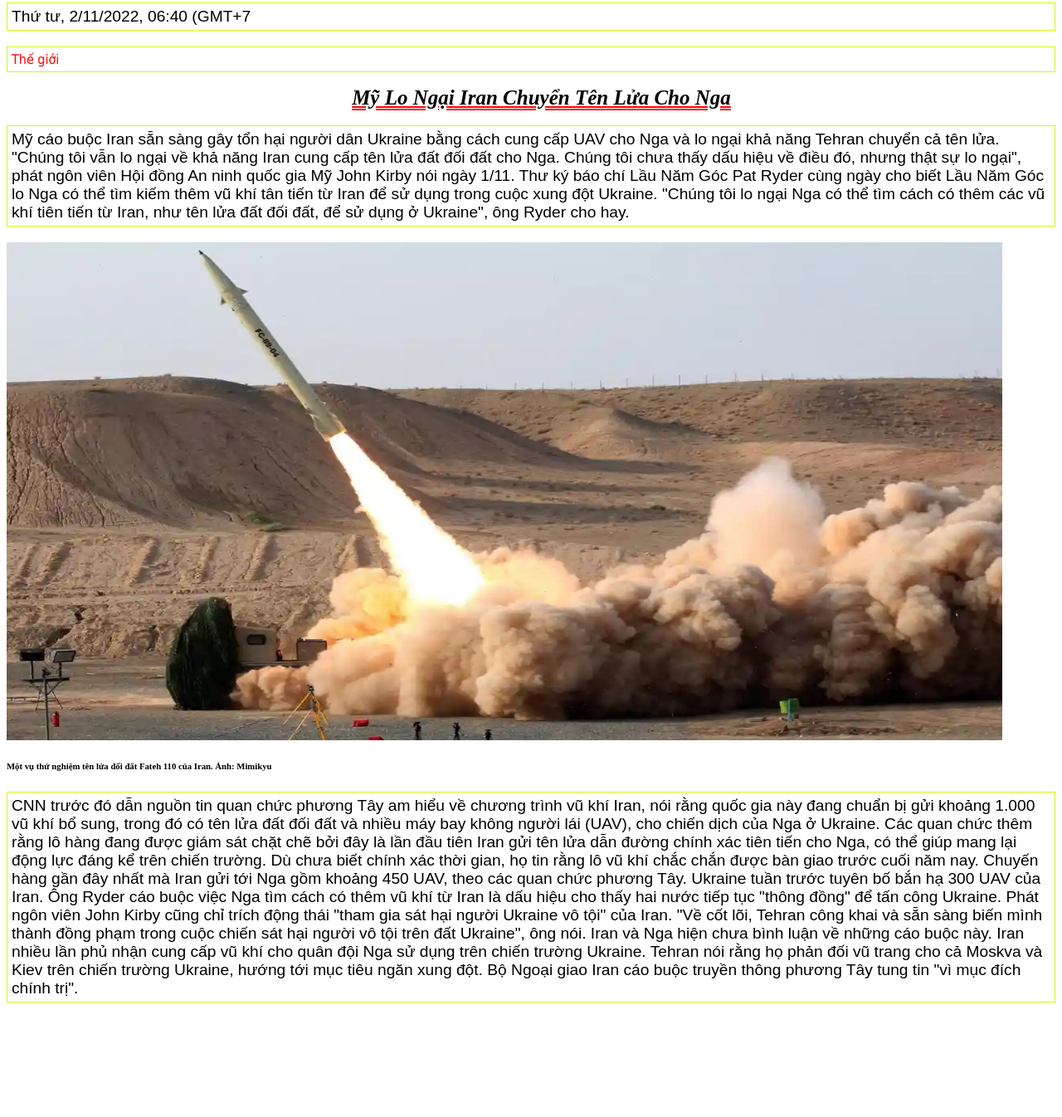
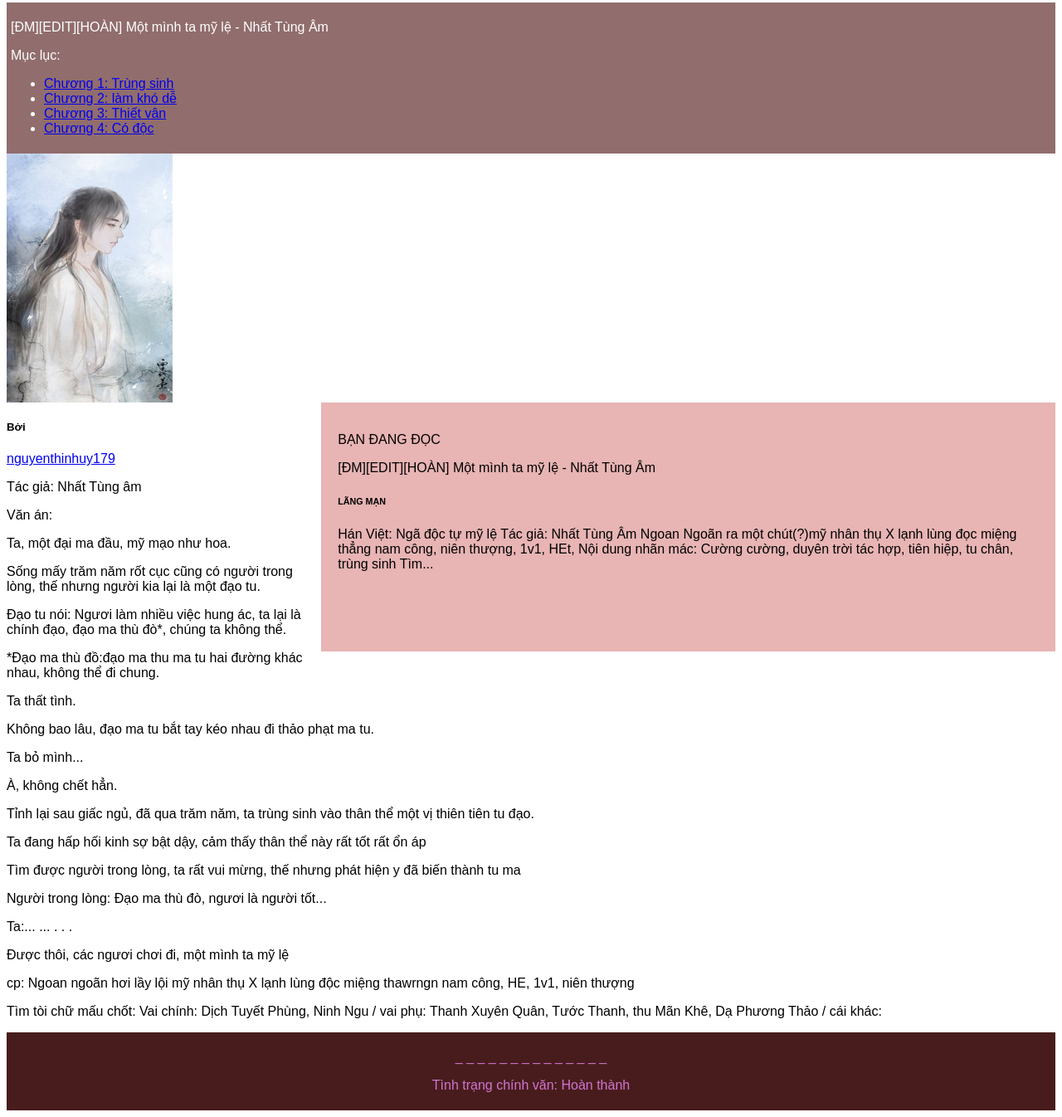
Before and after one commit to ttduong1/baiTapCss, a plain HTML site: page css.html in a window 1280 px wide. Shown: the part 5-1351 px from the top of the page at 83% size. Before the commit the page ends 1232 px from the top, so only its background shows below. Drawn offline with Linux system fonts and the light colour scheme.

Commit message:
https://github.com/ttduong1/truyenngan.css.git

```diff
--- a/css.html
+++ b/css.html
@@ -1,45 +1,112 @@
 <html lang="en">
     <head>
         <meta charset="UTF-8">
-        <title>Title</title>
+        <meta name="viewport" content="width=device-width, initial-scale=1">
+<style>
+* {
+  box-sizing: border-box;
+}
+
+body {
+  font-family: Arial;
+}
+
+/* Style the header */
+header {
+  background-color: rgb(145, 109, 109);
+  padding: 5px;s
+  font-size: 5px;
+  color: white;
+}
+article {
+  float: right;
+  padding: 20px;
+  width: 70%;
+  background-color: #e8b4b4;
+  top: 200%;
+  height: 300px; /* only for demonstration, should be removed */
+}
+/* Style the footer */
+footer {
+  background-color: rgb(72, 28, 28);
+  padding: 5px;
+  text-align: center;
+  color: rgb(209, 116, 210);
+}
+        <title>Story</title>
         <style>
             h1 {
+                color: rgb(242, 12, 12);
+                margin-left: 30px;
+                text-align: center;
+                text-transform: capitalize;
+                font-size: 20px;
+                font-style: oblique;
+            }
+            h2 {
                 color: rgb(0, 0, 0);
-                margin-left: 25px;
-                text-align: center;
-                text-decoration: underline red double;
+                margin-left: 30px;
                 text-transform: capitalize;
-                font-size: 25px;
+                font-size: 20px;
                 font-style: oblique;
             }
         </style>
         <link rel="stylesheet" href="style.css">
+        </head>
+        <body>
+            <header>
+            <P>[ĐM][EDIT][HOÀN] Một mình ta mỹ lệ - Nhất Tùng Âm
+                <p>Mục lục:</p>
+            <ul>
+             <li><a href="https://www.wattpad.com/1125841053-%C4%91m-edit-ho%C3%A0n-m%E1%BB%99t-m%C3%ACnh-ta-m%E1%BB%B9-l%E1%BB%87-nh%E1%BA%A5t-t%C3%B9ng-%C3%A2m">Chương 1: Trùng sinh</a></li>
+             <li><a href="https://www.wattpad.com/1126272452-%C4%91m-edit-ho%C3%A0n-m%E1%BB%99t-m%C3%ACnh-ta-m%E1%BB%B9-l%E1%BB%87-nh%E1%BA%A5t-t%C3%B9ng-%C3%A2m">Chương 2: làm khó dễ</a></li>
+             <li><a href="https://www.wattpad.com/1126723188-%C4%91m-edit-ho%C3%A0n-m%E1%BB%99t-m%C3%ACnh-ta-m%E1%BB%B9-l%E1%BB%87-nh%E1%BA%A5t-t%C3%B9ng-%C3%A2m">Chương 3: Thiết vân</a></li>
+             <li><a href="https://www.wattpad.com/1127192842-%C4%91m-edit-ho%C3%A0n-m%E1%BB%99t-m%C3%ACnh-ta-m%E1%BB%B9-l%E1%BB%87-nh%E1%BA%A5t-t%C3%B9ng-%C3%A2m">Chương 4: Có độc</a></li>
+            </ul>
+            </P>
+            </header>
+            <section>
+            <img src="/16a1ef259d92bdb3585344425817.jpg" width="200" height="300">
+            </section>
+                <article>
+                <p>BẠN ĐANG ĐỌC</p>
+                <P>[ĐM][EDIT][HOÀN] Một mình ta mỹ lệ - Nhất Tùng Âm</P>
+                <p><h6>LÃNG MẠN</h6></p>
+                <P>Hán Việt: Ngã độc tự mỹ lệ Tác giả: Nhất Tùng Âm Ngoan Ngoãn ra
+                    một chút(?)mỹ nhân thụ X lạnh lùng đọc miệng thẳng nam công,
+                    niên thượng, 1v1, HEt, Nội dung nhãn mác: Cường cường, duyên
+                    trời tác hợp, tiên hiệp, tu chân, trùng sinh Tìm...
+                </P>
+                </article>
+             <h5>Bởi</h5><a href="https://www.wattpad.com/user/nguyenthinhuy179">nguyenthinhuy179</a>
+             <P>Tác giả: Nhất Tùng âm</P>
+             <p>Văn án:</p>
+             <P>Ta, một đại ma đầu, mỹ mạo như hoa.</P>
+             <p>Sống mấy trăm năm rốt cục cũng có người trong lòng, thế nhưng người kia lại
+                là một đạo tu.</p>
+             <p>Đạo tu nói: Ngươi làm nhiều việc hung ác, ta lại là chính đạo, đạo ma thù đò*,
+                chúng ta không thể.</p>
+             <p>*Đạo ma thù đồ:đạo ma thu ma tu hai đường khác nhau, không thể đi chung.</p>
+             <p>Ta thất tình.</p>
+             <p>Không bao lâu, đạo ma tu bắt tay kéo nhau đi thảo phạt ma tu.</p>
+             <p>Ta bỏ mình...</p>
+             <p>À, không chết hẳn.</p>
+             <p>Tỉnh lại sau giấc ngủ, đã qua trăm năm, ta trùng sinh vào thân thể một vị
+                thiên tiên tu đạo.</p>
+             <p>Ta đang hấp hối kinh sợ bật dậy, cảm thấy thân thể này rất tốt rất ổn áp</p>
+             <p>Tìm được người trong lòng, ta rất vui mừng, thế nhưng phát hiện y đã biến
+                thành tu ma</p>
+             <p>Người trong lòng: Đạo ma thù đò, ngươi là người tốt...</p>
+             <p>Ta:... ... . . .</p>
+             <p>Được thôi, các ngươi chơi đi, một mình ta mỹ lệ</p>
+             <p>cp: Ngoan ngoãn hơi lầy lội mỹ nhân thụ X lạnh lùng độc miệng thawrngn nam
+                công, HE, 1v1, niên thượng</p>
+             <p>Tìm tòi chữ mấu chốt: Vai chính: Dịch Tuyết Phùng, Ninh Ngu / vai phụ:
+                Thanh Xuyên Quân, Tước Thanh, thu Mãn Khê, Dạ Phương Thảo / cái khác:</p>
+                <footer>
+             <p>_ _ _ _ _ _ _ _ _ _ _ _ _ _ </p>
+             <p>Tình trạng chính văn: Hoàn thành</p>
+             </footer>
+        </body>
     </head>
-    <body>
-        <p>Thứ tư, 2/11/2022, 06:40 (GMT+7</p>
-        <p class="styleCss">Thế giới</p>
-        <h1>Mỹ lo ngại Iran chuyển tên lửa cho Nga</h1>
-        <P>Mỹ cáo buộc Iran sẵn sàng gây tổn hại người dân Ukraine bằng cách cung cấp UAV cho Nga và lo ngại khả năng Tehran chuyển cả tên lửa.
-
-            "Chúng tôi vẫn lo ngại về khả năng Iran cung cấp tên lửa đất đối đất cho Nga. Chúng tôi chưa thấy dấu hiệu về điều đó, nhưng thật sự lo ngại", phát ngôn viên Hội đồng An ninh quốc gia Mỹ John Kirby nói ngày 1/11.
-
-            Thư ký báo chí Lầu Năm Góc Pat Ryder cùng ngày cho biết Lầu Năm Góc lo Nga có thể tìm kiếm thêm vũ khí tân tiến từ Iran để sử dụng trong cuộc xung đột Ukraine.
-
-            "Chúng tôi lo ngại Nga có thể tìm cách có thêm các vũ khí tiên tiến từ Iran, như tên lửa đất đối đất, để sử dụng ở Ukraine", ông Ryder cho hay.</p>
-            <img src="/-2899-1667345801.jpg" width="1200" height="600">
-            <h6>Một vụ thử nghiệm tên lửa đối đất Fateh 110 của Iran. Ảnh: Mimikyu</h6>
-            <p>CNN trước đó dẫn nguồn tin quan chức phương Tây am hiểu về chương trình vũ khí Iran, nói rằng quốc gia này đang chuẩn bị gửi khoảng 1.000 vũ khí bổ sung, trong đó có tên lửa đất đối đất và nhiều máy bay không người lái (UAV), cho chiến dịch của Nga ở Ukraine.
-
-                Các quan chức thêm rằng lô hàng đang được giám sát chặt chẽ bởi đây là lần đầu tiên Iran gửi tên lửa dẫn đường chính xác tiên tiến cho Nga, có thể giúp mang lại động lực đáng kể trên chiến trường. Dù chưa biết chính xác thời gian, họ tin rằng lô vũ khí chắc chắn được bàn giao trước cuối năm nay.
-
-                Chuyến hàng gần đây nhất mà Iran gửi tới Nga gồm khoảng 450 UAV, theo các quan chức phương Tây. Ukraine tuần trước tuyên bố bắn hạ 300 UAV của Iran.
-
-                Ông Ryder cáo buộc việc Nga tìm cách có thêm vũ khí từ Iran là dấu hiệu cho thấy hai nước tiếp tục "thông đồng" để tấn công Ukraine. Phát ngôn viên John Kirby cũng chỉ trích động thái "tham gia sát hại người Ukraine vô tội" của Iran.
-
-                "Về cốt lõi, Tehran công khai và sẵn sàng biến mình thành đồng phạm trong cuộc chiến sát hại người vô tội trên đất Ukraine", ông nói.
-
-                Iran và Nga hiện chưa bình luận về những cáo buộc này.
-
-                Iran nhiều lần phủ nhận cung cấp vũ khí cho quân đội Nga sử dụng trên chiến trường Ukraine. Tehran nói rằng họ phản đối vũ trang cho cả Moskva và Kiev trên chiến trường Ukraine, hướng tới mục tiêu ngăn xung đột. Bộ Ngoại giao Iran cáo buộc truyền thông phương Tây tung tin "vì mục đích chính trị".</p>
-    </body>
 </html>
--- a/style.css
+++ b/style.css
@@ -1,12 +1,7 @@
 .styleCss {
+    color: rgb(244, 10, 244);
     color: rgb(255, 0, 0);
-    font-family: Tahoma;
+    font-family: tahoma;
+    font-size: 200%;
     font-size: 100%;
 }
-p {
-    color: black;
-    font-family: Arial;
-    font-size: 120%;
-    border: 1px solid rgb(215, 245, 18);
-    padding: 5px;
-}
```
Also changed, not shown: -2899-1667345801.jpg (deleted), 16a1ef259d92bdb3585344425817.jpg (added).
